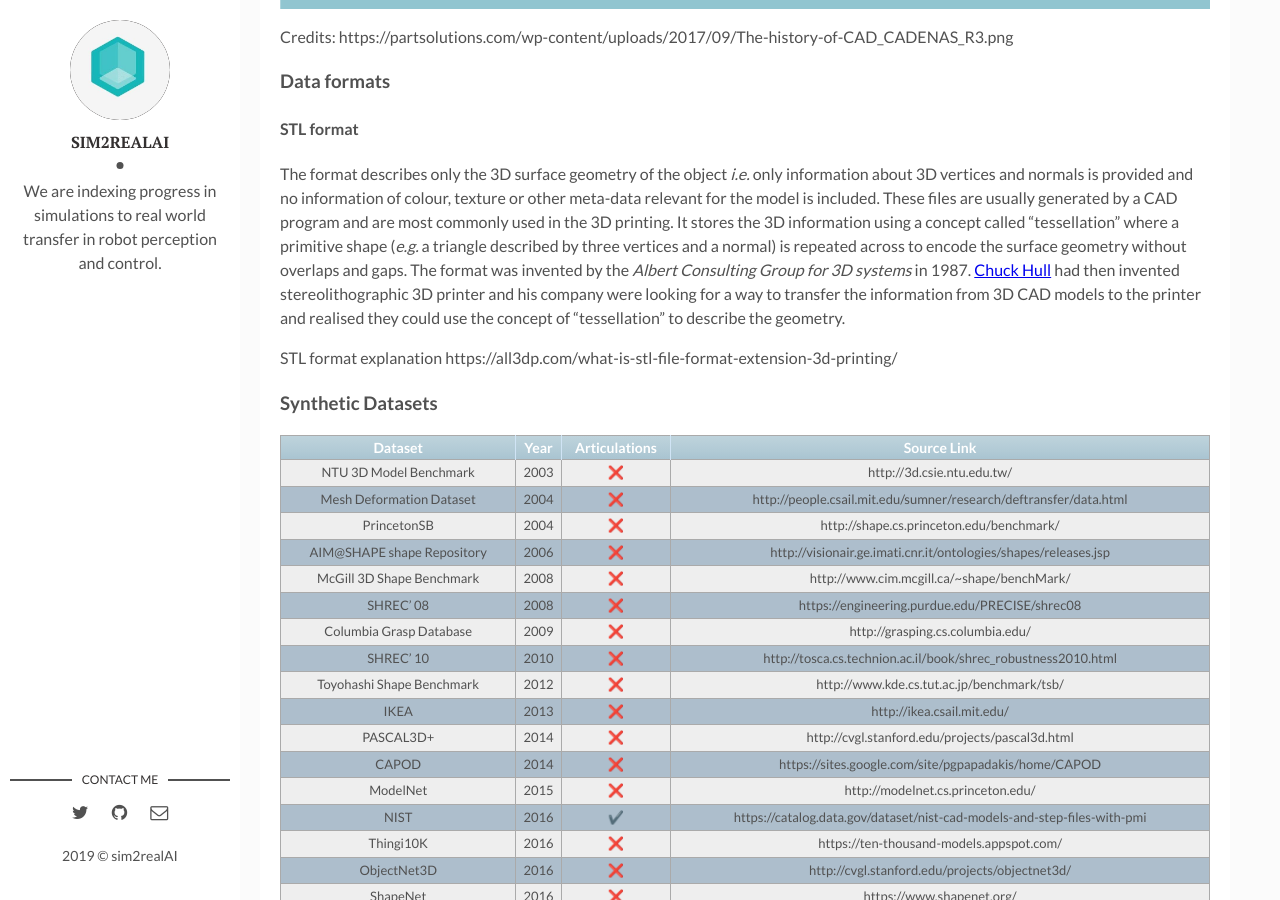
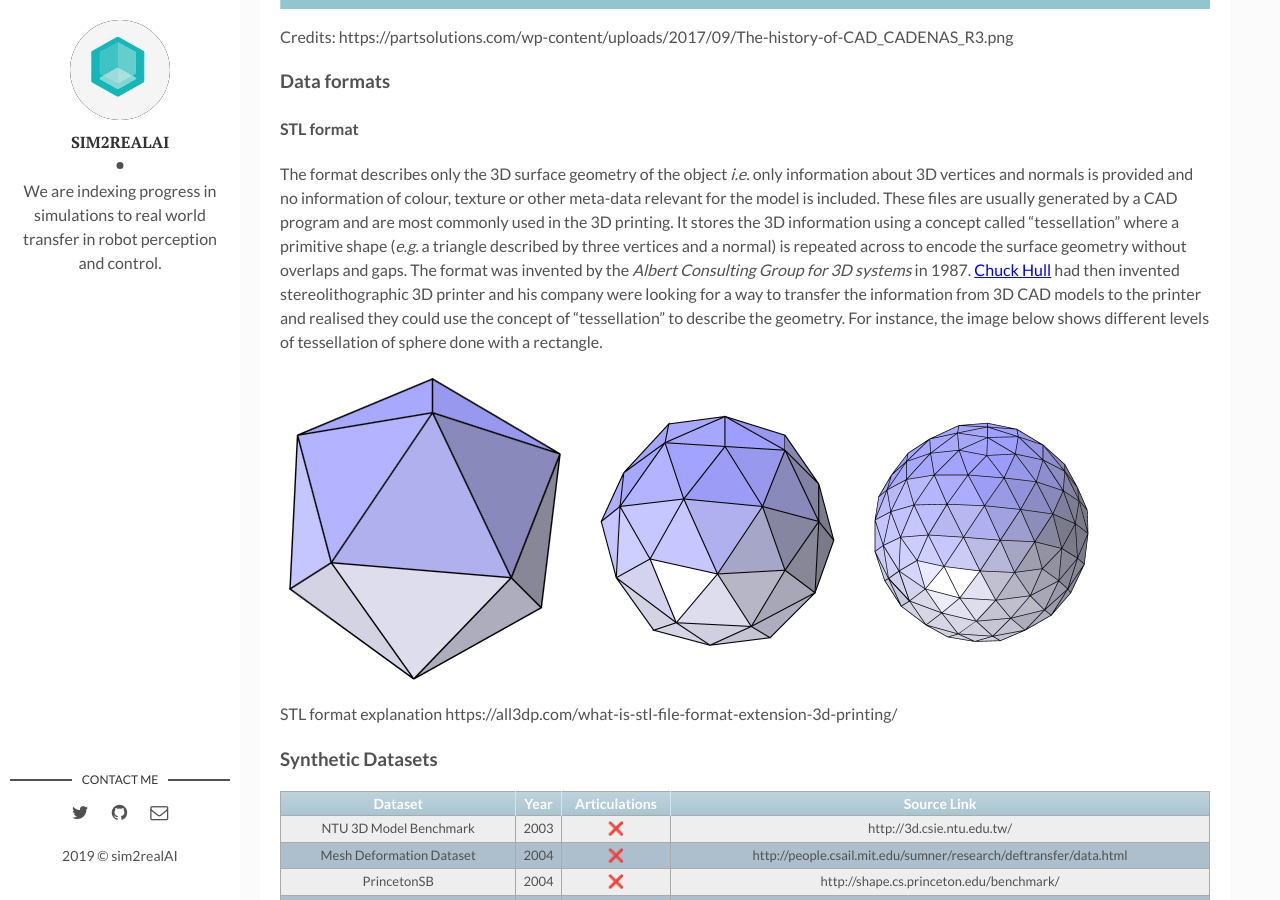
Before and after one commit to backupsim2realai/backupsim2realai.github.io, a Jekyll site: the page built from _posts/2019-01-15-Synthetic-Datasets-of-Objects-Part-I.markdown, in a window 1280 px wide and 900 px high, scrolled down 854 px. Built offline with Jekyll 4.4.1, drawn with Linux system fonts in a browser that asks for light colours; emoji names are drawn with the system emoji font.

Commit message:
adding stl format explanation and image
Signed-off-by: Ankur Handa <ahanda@nvidia.com>

```diff
--- a/_posts/2019-01-15-Synthetic-Datasets-of-Objects-Part-I.markdown
+++ b/_posts/2019-01-15-Synthetic-Datasets-of-Objects-Part-I.markdown
@@ -34,7 +34,9 @@ Credits: https://partsolutions.com/wp-content/uploads/2017/09/The-history-of-CAD
 ### Data formats
 
 #### STL format
-The format describes only the 3D surface geometry of the object *i.e.* only information about 3D vertices and normals is provided and no information of colour, texture or other meta-data relevant for the model is included. These files are usually generated by a CAD program and are most commonly used in the 3D printing. It stores the 3D information using a concept called "tessellation" where a primitive shape (*e.g.* a triangle described by three vertices and a normal) is repeated across to encode the surface geometry without overlaps and gaps. The format was invented by the _Albert Consulting Group for 3D systems_ in 1987. [Chuck Hull](https://en.wikipedia.org/wiki/Chuck_Hull) had then invented stereolithographic 3D printer and his company were looking for a way to transfer the information from 3D CAD models to the printer and realised they could use the concept of "tessellation" to describe the geometry.
+The format describes only the 3D surface geometry of the object *i.e.* only information about 3D vertices and normals is provided and no information of colour, texture or other meta-data relevant for the model is included. These files are usually generated by a CAD program and are most commonly used in the 3D printing. It stores the 3D information using a concept called "tessellation" where a primitive shape (*e.g.* a triangle described by three vertices and a normal) is repeated across to encode the surface geometry without overlaps and gaps. The format was invented by the _Albert Consulting Group for 3D systems_ in 1987. [Chuck Hull](https://en.wikipedia.org/wiki/Chuck_Hull) had then invented stereolithographic 3D printer and his company were looking for a way to transfer the information from 3D CAD models to the printer and realised they could use the concept of "tessellation" to describe the geometry. For instance, the image below shows different levels of tessellation of sphere done with a rectangle.
+
+![Tesselation of mesh](/assets/img/2019-01-15/mesh_stl.jpg)
 
 STL format explanation https://all3dp.com/what-is-stl-file-format-extension-3d-printing/
 
```
Also changed, not shown: assets/img/2019-01-15/mesh_stl.jpg (added).
